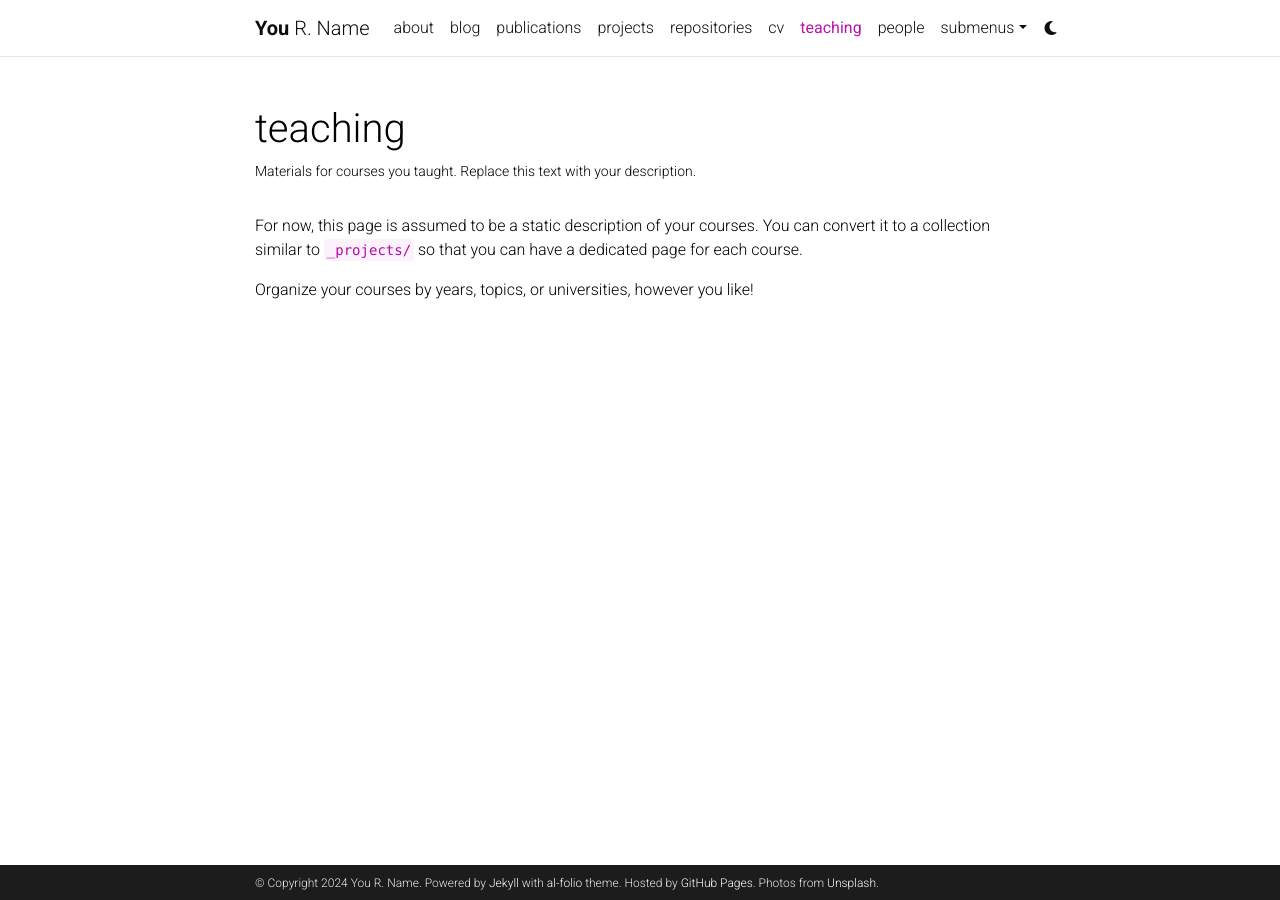
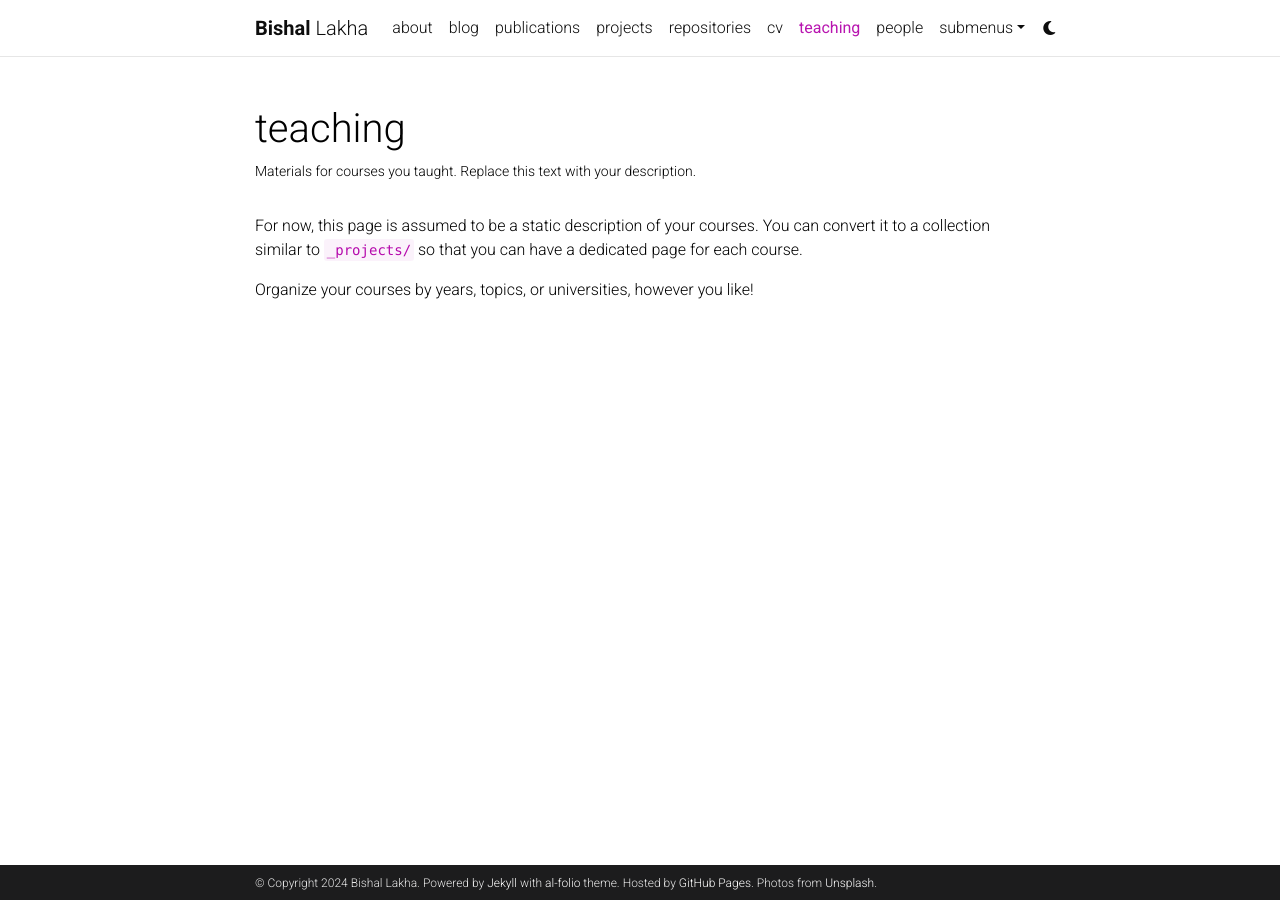
Before and after one commit to BishalLakha/bishallakha.github.io, a Jekyll site: the page built from _pages/teaching.md, in a window 1280 px wide. Built offline with Jekyll 4.4.1, drawn with Linux system fonts in a browser that asks for light colours; comment, search, counter and statistics services are not loaded; a style sheet for code colours, icons or effects is not loaded.

Commit message:
first commit

```diff
--- a/_config.yml
+++ b/_config.yml
@@ -3,9 +3,9 @@
 # -----------------------------------------------------------------------------
 
 title: blank # the website title (if blank, full name will be used instead)
-first_name: You
-middle_name: R.
-last_name: Name
+first_name: Bishal
+middle_name:
+last_name: Lakha
 email: you@example.com
 description: > # the ">" symbol means to ignore newlines until "footer_text:"
   A simple, whitespace theme for academics. Based on [*folio](https://github.com/bogoli/-folio) design.
@@ -18,7 +18,7 @@
 lang: en # the language of your site (for example: en, fr, cn, ru, etc.)
 icon: ⚛️  # the emoji used as the favicon (alternatively, provide image name in /assets/img/)
 
-url: https://alshedivat.github.io # the base hostname & protocol for your site
+url: https://bishallakha.github.io # the base hostname & protocol for your site
 baseurl: /al-folio # the subpath of your site, e.g. /blog/. Leave blank for root
 last_updated: false # set to true if you want to display last updated in the footer
 impressum_path:  # set to path to include impressum link in the footer, use the same path as permalink in a page, helps to conform with EU GDPR
```
